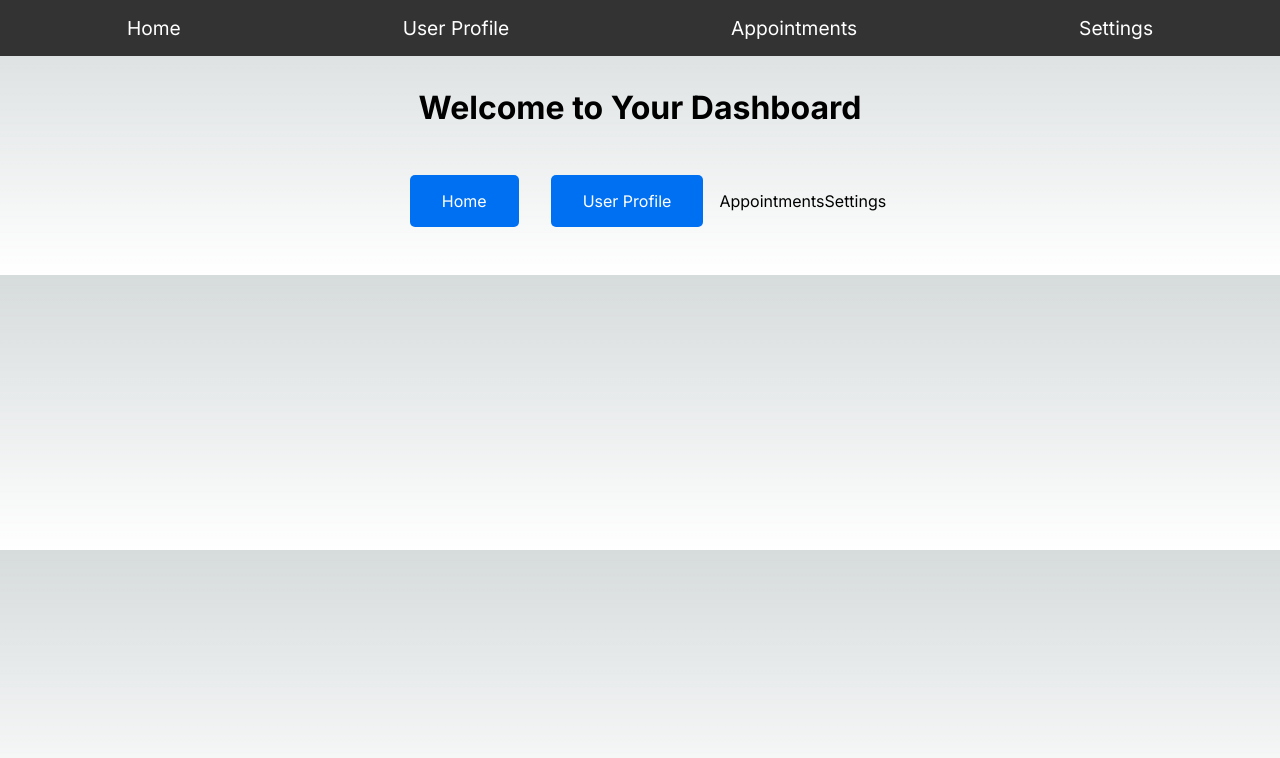
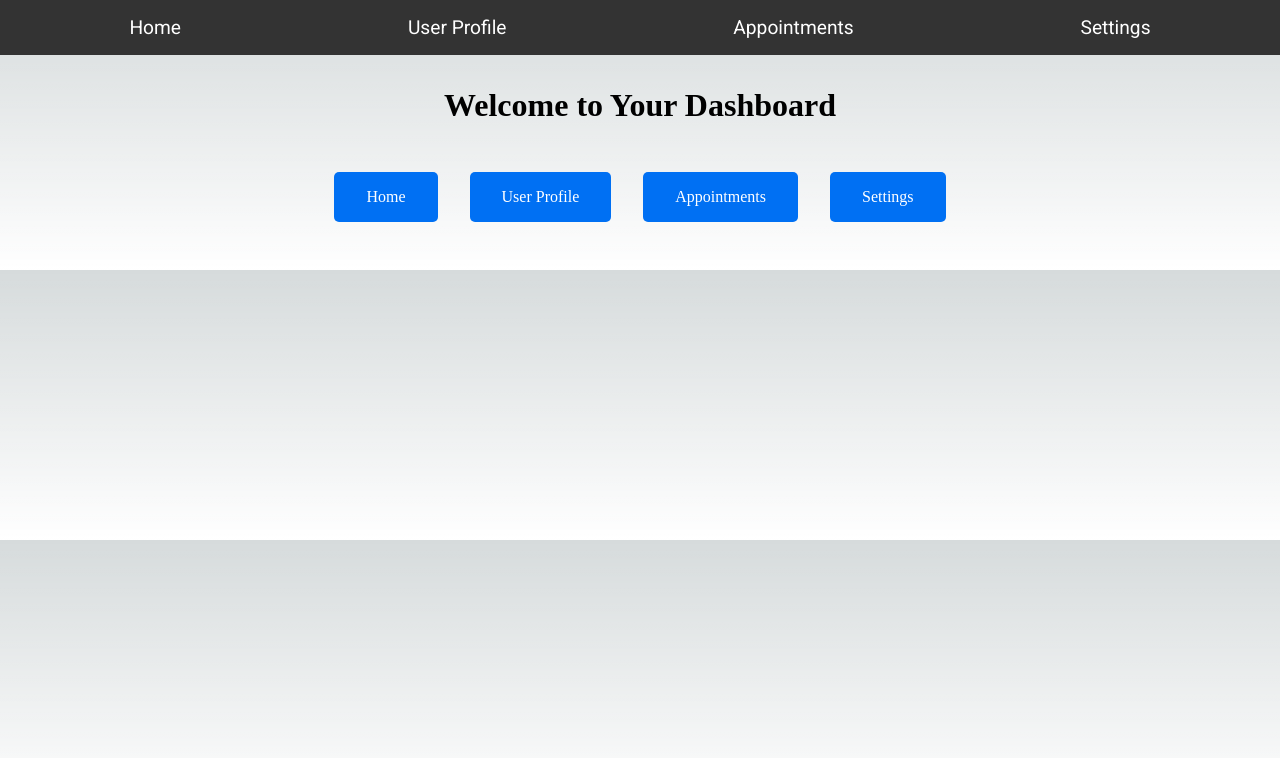
Before and after one commit to Crown-Systems/appointmentManagement, a Next.js app: page / in a window 1280 px wide. Shown: the top 758 px of the page. Built offline with nearby package versions, Linux system fonts and the light colour scheme.

Commit message:
10.7.2024

```diff
--- a/src/app/components/admin/leftSidebar/leftSidebar.module.scss
+++ b/src/app/components/admin/leftSidebar/leftSidebar.module.scss
@@ -29,7 +29,7 @@
   }
 
   .selected {
-    background-color: #3174ad;
+    background-color: #23a6f0;
     color: #fff;
   }
 }
--- a/src/app/components/navbar/navbar.module.scss
+++ b/src/app/components/navbar/navbar.module.scss
@@ -1,7 +1,8 @@
-/* components/NavBar.module.css */
+@import "https://fonts.googleapis.com/css?family=Roboto:400,500,700&display=swap";
 .nav {
   background-color: #333;
   padding: 1rem;
+  font-family: "Roboto", sans-serif;
 }
 
 .navList {
--- a/src/app/layout.js
+++ b/src/app/layout.js
@@ -1,23 +1,20 @@
-// app/layout.js
+
 import { UserProvider } from '@auth0/nextjs-auth0/client';
-import { Inter } from 'next/font/google';
-import NavBar from './components/navbar/navbar';
+import NavBar from './components/navbar/Navbar';
 import './globals.css';
 
-const inter = Inter({ subsets: ['latin'] });
-
-export const metadata = {
-  title: 'Create Next App',
-  description: 'Generated by create next app',
-};
+// export const metadata = {
+//   title: 'Create Next App',
+//   description: 'Generated by create next app',
+// };
 
 export default function RootLayout({ children }) {
   return (
     <html lang="en">
-      <body className={inter.className}>
+      <body>
         <UserProvider>
           <NavBar />
-          <main>{children}</main>
+          {children}
         </UserProvider>
       </body>
     </html>
--- a/src/app/page.js
+++ b/src/app/page.js
@@ -9,13 +9,13 @@ export default function HomePage() {
         <Link className={styles.link} href="/">
           Home
         </Link>
-        <Link className={styles.link} href="/profile">
+        <Link className={styles.link} href="/userProfile">
           User Profile
         </Link>
-        <Link lassName={styles.link} href="/appointments">
+        <Link className={styles.link} href="/appointments">
           Appointments
         </Link>
-        <Link lassName={styles.link} href="/settings">
+        <Link className={styles.link} href="/settings">
           Settings
         </Link>
       </div>
```
Also changed, not shown: src/app/components/admin/appointment/Appointment.js (added, +43 -0 lines), src/pages/_app.js (+5 -6 lines), src/pages/appointments/index.js (+8 -39 lines), src/pages/userProfile/index.js (+10 -5 lines), src/app/components/admin/appointment/appointments.module.scss (renamed from src/pages/appointments/appointments.module.scss).
